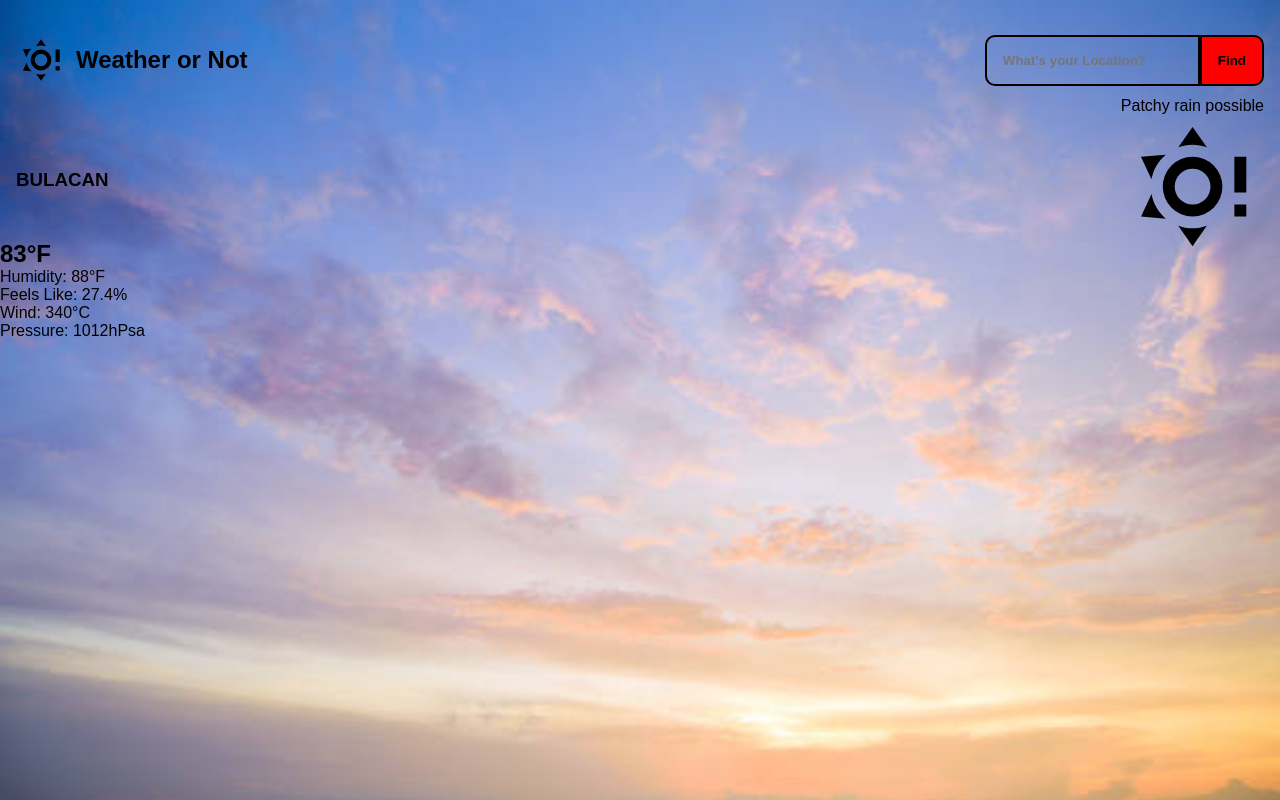
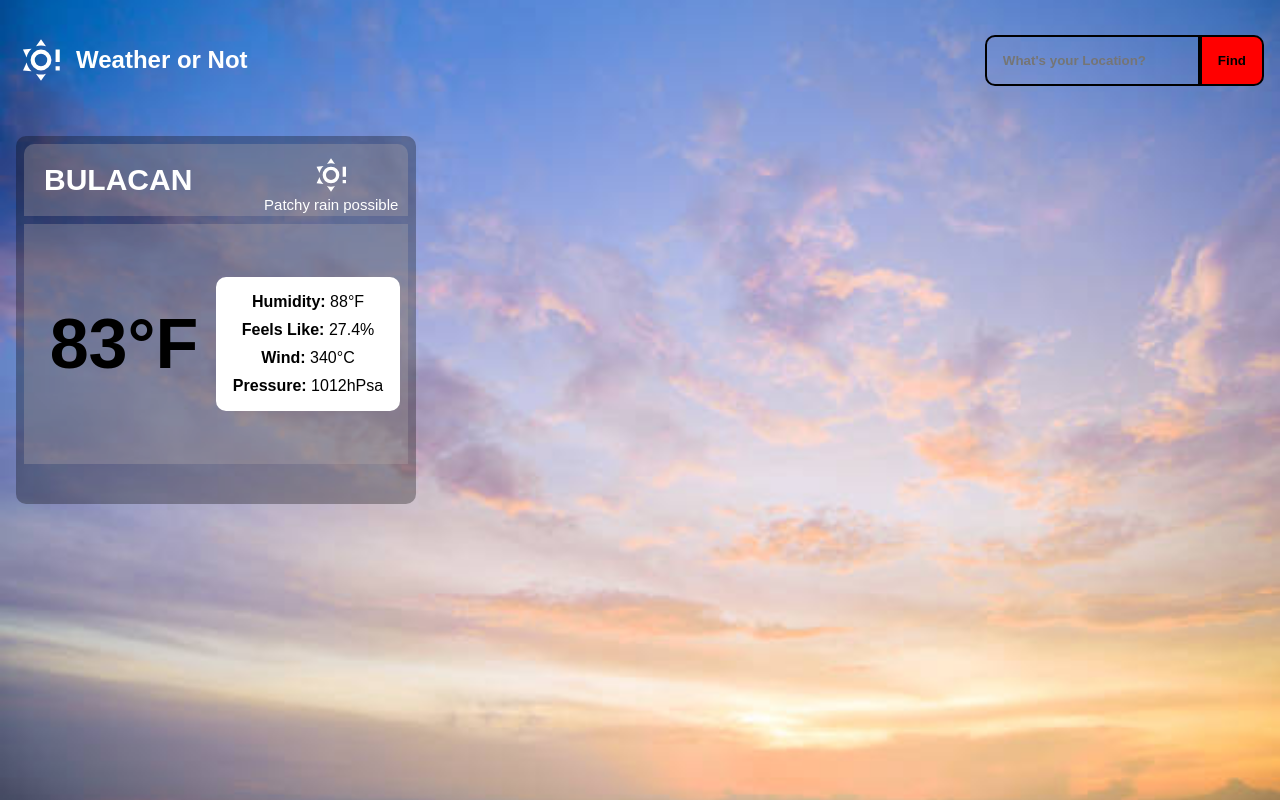
Before and after one commit to MrChae1/WeatherApp, a website built with webpack: page dist/index.html in a window 1280 px wide. Built offline with nearby package versions, Linux system fonts and the light colour scheme.

Commit message:
Add design to the newly mainSection article

```diff
--- a/src/sass/mainStyle.scss
+++ b/src/sass/mainStyle.scss
@@ -14,13 +14,11 @@ main{
     background: url('./../assets/DayImg.jpg') center center no-repeat;
     background-size: cover;
 }
-header{
+.headerTag{
     height: 120px;
     width: 100%;
     display: flex;
     padding: 1rem;
-    align-items: center;
-    justify-content: space-between;
 }
 .logoTitle{
     display: flex;
@@ -28,9 +26,11 @@ header{
     width: 50%;
     align-items: center;
     column-gap: 10px;
-    svg{
+    color: #fff;
+    .weatherLogo{
         height: 50px;
         width: 50px;
+        fill: #fff;
     }
 }
 nav{
@@ -57,3 +57,84 @@ nav{
         }
     }
 }
+.insideSection{
+    width: 100%;
+    height: 400px;
+    display: flex;
+    padding: 1rem;
+}
+.mainAside{
+    width: 400px;
+    height: 100%;
+    background-color: rgb(0, 0, 0, 0.3);
+    border-radius: 10px;
+    display: grid;
+    grid-template-rows: 1.5fr 5fr .5fr;
+    padding: .5rem;
+    gap: .5rem;
+    .aside-header{
+        grid-row: 1/2;
+        background-color: rgba(183, 171, 171, 0.3);
+        display: flex;
+        border-radius: 10px 10px 0px 0px;
+        justify-content: space-between;
+        color: #fff;
+        .aside-title{
+            width: 50%;
+            height: 100%;
+            display: flex;
+            align-items: center;
+            padding-left: 20px;
+            .user-location{
+                font-size: 30px;
+            }
+        }
+        .cloud-formation{
+            width: 40%;
+            height: 100%;
+            display: flex;
+            padding-top: 11px;
+            justify-content: center;
+            position: relative;
+            .condition-desc{
+                font-size: 15px;
+                bottom: 3px;
+                text-align: center;
+                position: absolute;
+            }
+            .Today-weather{
+                height: 40px;
+                width: 50px;
+                fill: #fff;
+            }
+        }
+    }
+}
+.aside-article{
+    background-color: rgba(183, 171, 171, 0.3);
+    grid-row: 2/3;
+    display: flex;
+    align-items: center;
+    padding: .5rem;
+    text-align: center;
+    .temp-container{
+        width: 50%;
+        font-size: 70px;
+    }
+    .inside-article{
+        width: 50%;
+        row-gap: 10px;
+        padding: 1rem;
+        background-color: #fff;
+        border-radius: 10px;
+        display: flex;
+        flex-direction: column;
+        align-items: center;
+        p{
+            font-weight: bold;
+        }
+        span{
+            font-weight: normal;
+        }
+    }
+}
```
